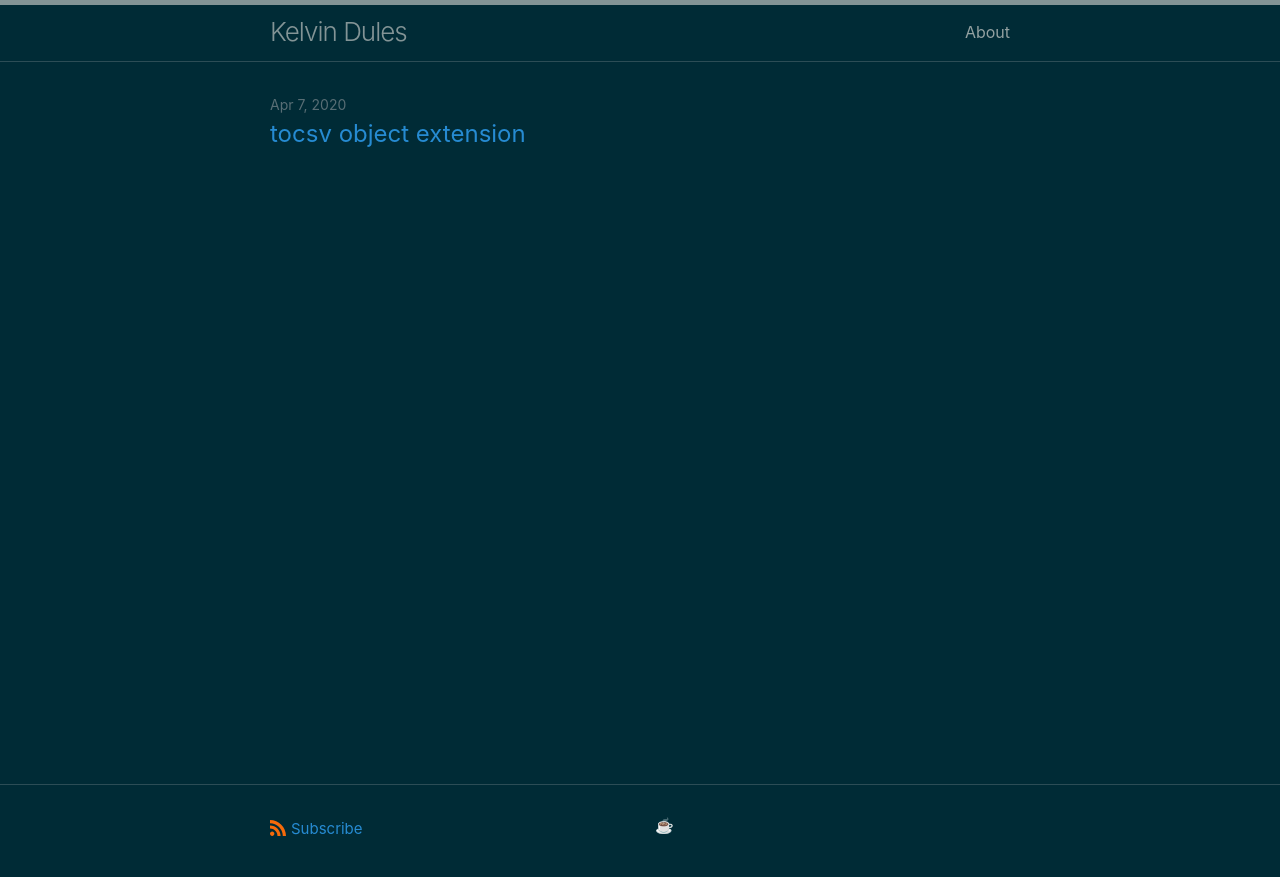
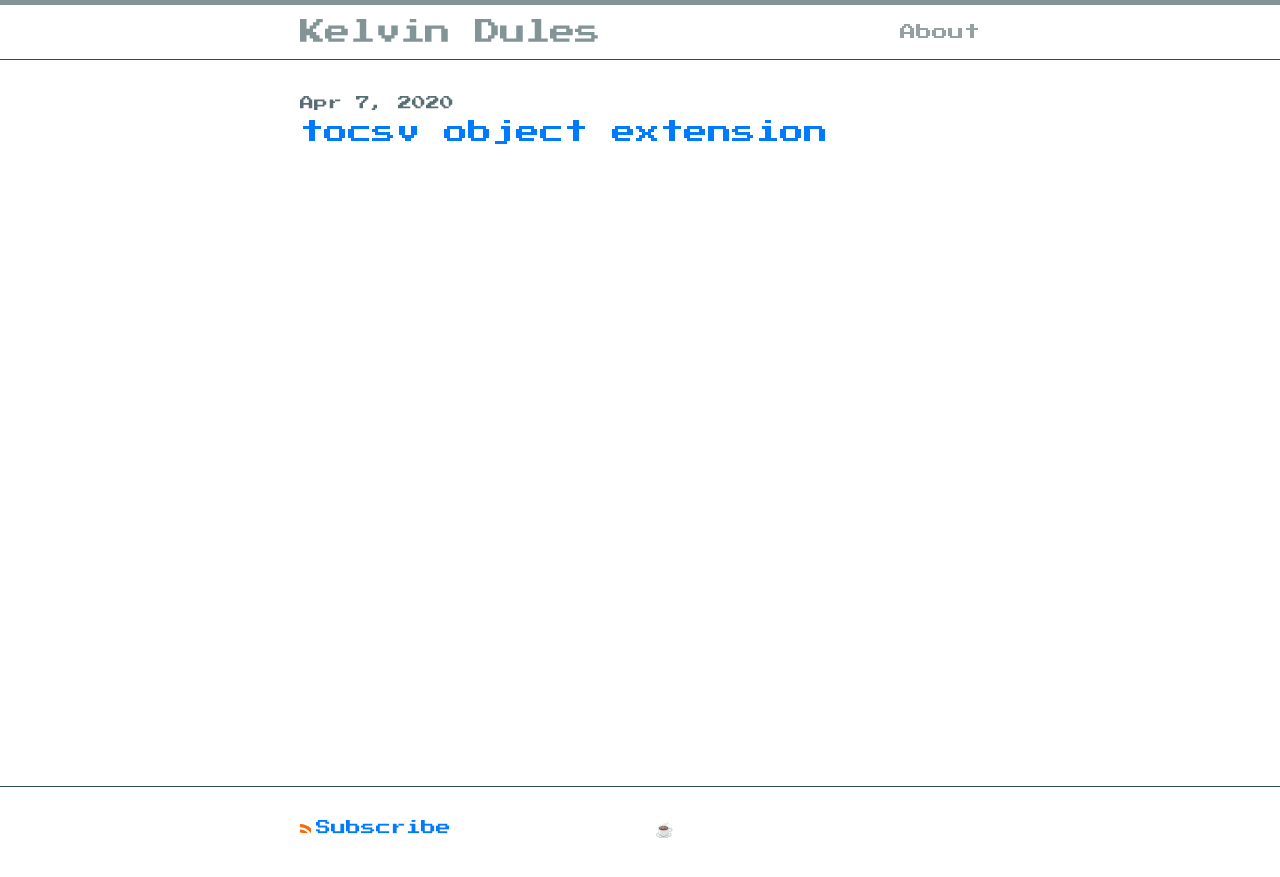
Before and after one commit to kelvindules/kelvindules.github.io, a Jekyll site: the page built from index.markdown, in a window 1280 px wide. Shown: the top 877 px of the page. Built offline with Jekyll 4.4.1, drawn with Linux system fonts in a browser that asks for light colours.

Commit message:
adds NES-style
adds Press Start 2P font

```diff
--- a/_includes/custom-head.html
+++ b/_includes/custom-head.html
@@ -4,3 +4,6 @@
   1. Head over to https://realfavicongenerator.net/ to add your own favicons.
   2. Customize default _includes/custom-head.html in your source directory and insert the given code snippet.
 {% endcomment %}
+
+<link href="https://unpkg.com/nes.css@2.3.0/css/nes.min.css" rel="stylesheet" />
+<link href="https://fonts.googleapis.com/css?family=Press+Start+2P" rel="stylesheet">
--- a/assets/css/style.scss
+++ b/assets/css/style.scss
@@ -9,3 +9,7 @@
   .post-meta time, .post-meta span, .post-meta code{
     margin-right: 3px;
   }
+
+  .html, body, pre, code, kbd, samp {
+    font-family: "Press Start 2P";
+  }
```
